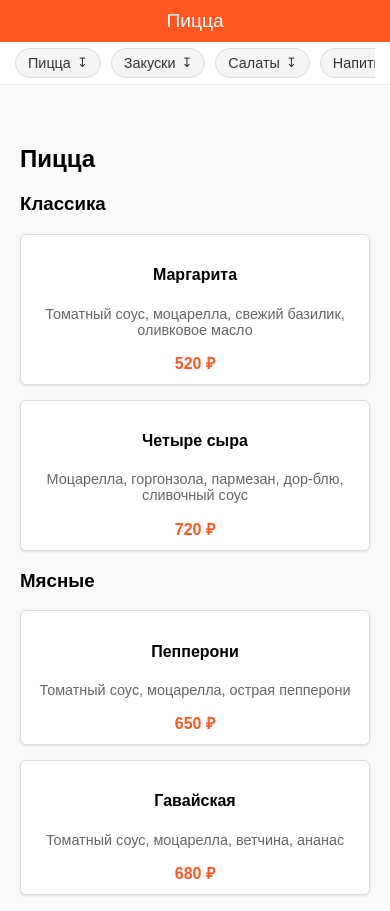
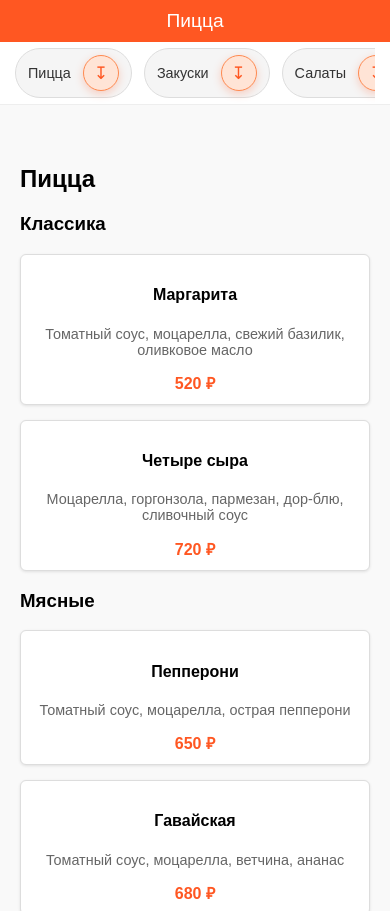
Before and after one commit to HamzaKotiev/testo, a website with bundled scripts: page index.html in a window 390 px wide. Shown: the top 911 px of the page. Built offline with nearby package versions, Linux system fonts and the light colour scheme; files whose address does not match are found by name.

Commit message:
Increase scroll-to button contrast

```diff
--- a/styles/styles.css
+++ b/styles/styles.css
@@ -91,13 +91,20 @@ nav li.active {
 }
 
 nav li .scroll-to {
-    border: none;
-    background: transparent;
-    color: inherit;
+    border: 1px solid #ff8a50;
+    background: #ffe4d6;
+    color: #ff5722;
     cursor: pointer;
-    font-size: 0.9em;
-    padding: 0;
+    font-size: 1.05em;
+    padding: 5px;
     line-height: 1;
+    min-width: 30px;
+    min-height: 30px;
+    border-radius: 50%;
+    display: inline-flex;
+    align-items: center;
+    justify-content: center;
+    box-shadow: 0 2px 6px rgba(255, 87, 34, 0.2);
 }
 
 nav li .scroll-to:focus-visible {
@@ -163,7 +170,19 @@ nav li .scroll-to:focus-visible {
 /* Responsive (масштабирование кнопок + контент) */
 @media (max-width: 600px) {
     nav ul {
-        gap: 10px;
+        gap: 12px;
+    }
+
+    nav li {
+        gap: 12px;
+    }
+
+    nav li .scroll-to {
+        font-size: 1.2em;
+        padding: 8px;
+        min-width: 36px;
+        min-height: 36px;
+        box-shadow: 0 3px 8px rgba(255, 87, 34, 0.25);
     }
 
     .items-grid {
```
